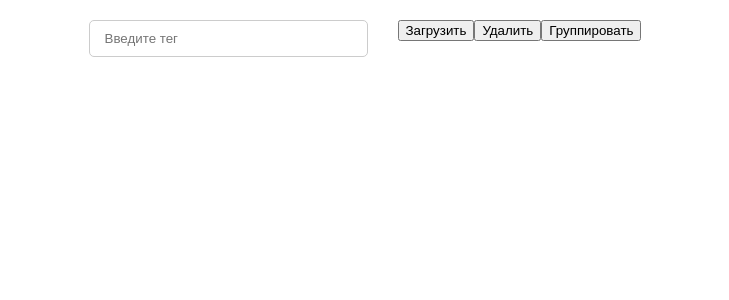
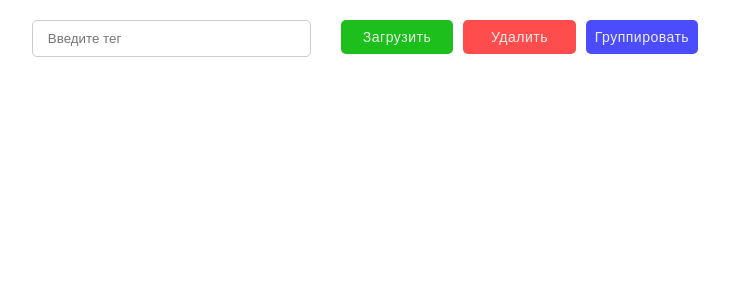
Before and after one commit to VShka/Images-catalog, an Angular app: page / in a window 1280 px wide. Shown: the top 300 px of the page, without its empty margins (275-1004 px from the left). Built offline with nearby package versions, Linux system fonts and the light colour scheme.

Commit message:
Добавил стили для кнопок

```diff
--- a/src/app/button/button.component.scss
+++ b/src/app/button/button.component.scss
@@ -0,0 +1,50 @@
+@mixin buttonDefault {
+  padding: 9px;
+  color: rgba(255, 255, 255, .9);
+  font-size: 14px;
+  letter-spacing: .5px;
+  border: none;
+  border-radius: 5px;
+  outline: none;
+  cursor: pointer;
+}
+.button__container {
+  display: grid;
+  grid-template-columns: repeat(3, 1fr);
+  grid-column-gap: 10px;
+
+  .button {
+    @include buttonDefault();
+  }
+
+  .button_download {
+    background-color: rgba(5, 185, 5, .9);
+
+    &:hover {
+      background-color: rgba(5, 185, 5, .7);
+    }
+    &:active {
+      opacity: .5;
+    }
+  }
+  .button_delete {
+    background-color: rgba(255, 0, 0, .7);
+
+    &:hover {
+      background-color: rgba(255, 0, 0, 1);
+    }
+    &:active {
+      opacity: .5;
+    }
+  }
+  .button_group {
+    background-color: rgba(0, 0, 255, .7);
+
+    &:hover {
+      background-color: rgba(0, 0, 255, 1);
+    }
+    &:active {
+      opacity: .5;
+    }
+  }
+}
```
